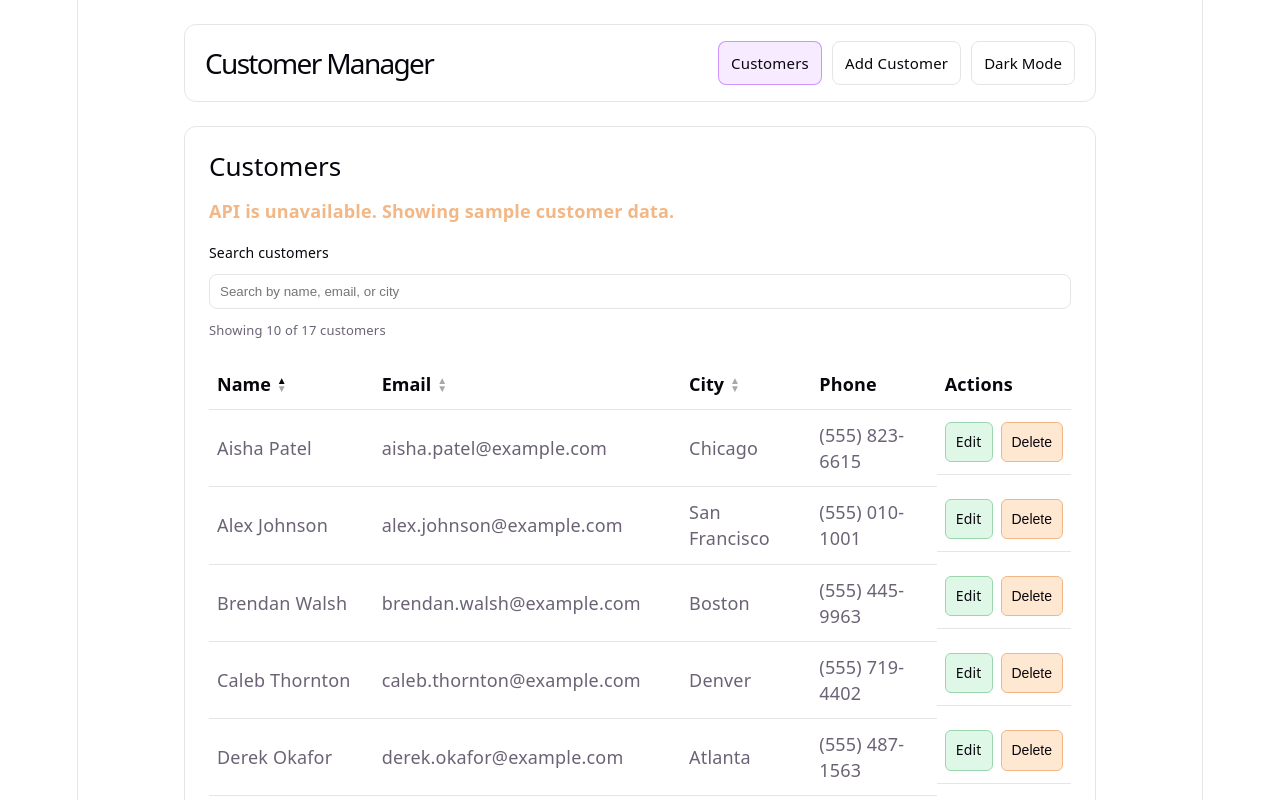
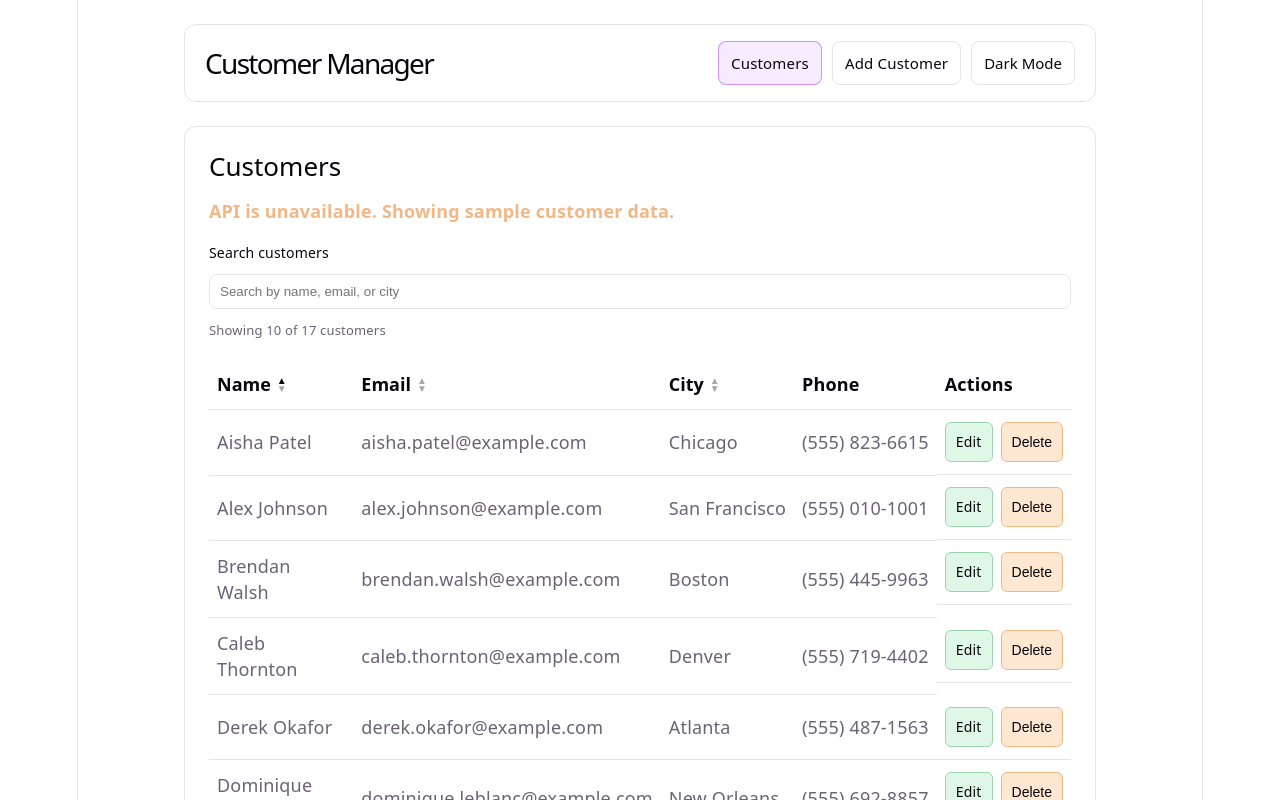
Before and after one commit to iltStudent06/customer-app, a React (Vite) app: page / in a window 1280 px wide. Shown: the top 800 px of the page. Built offline with nearby package versions, Linux system fonts and the light colour scheme; no server answers.

Commit message:
Update formatting on CustomerList UI

```diff
--- a/src/App.css
+++ b/src/App.css
@@ -178,11 +178,23 @@
   border-collapse: collapse;
 }
 
+.customer-table-wrapper {
+  width: 100%;
+  overflow-x: auto;
+}
+
 .customer-table th,
 .customer-table td {
   border-bottom: 1px solid var(--border);
   padding: 12px 8px;
   text-align: left;
+}
+
+.customer-table th:nth-child(3),
+.customer-table td:nth-child(3),
+.customer-table th:nth-child(4),
+.customer-table td:nth-child(4) {
+  white-space: nowrap;
 }
 
 .customer-table th {
--- a/src/components/CustomerList.tsx
+++ b/src/components/CustomerList.tsx
@@ -50,6 +50,7 @@ function CustomerList({
 
   // Render sortable table headers and row actions for edit/delete.
   return (
+    <div className="customer-table-wrapper">
       <table className="customer-table">
         <thead>
           <tr>
@@ -120,6 +121,7 @@ function CustomerList({
           ))}
         </tbody>
       </table>
+    </div>
   )
 }
 
```
Lines whose indentation alone changed are shown as unchanged.
